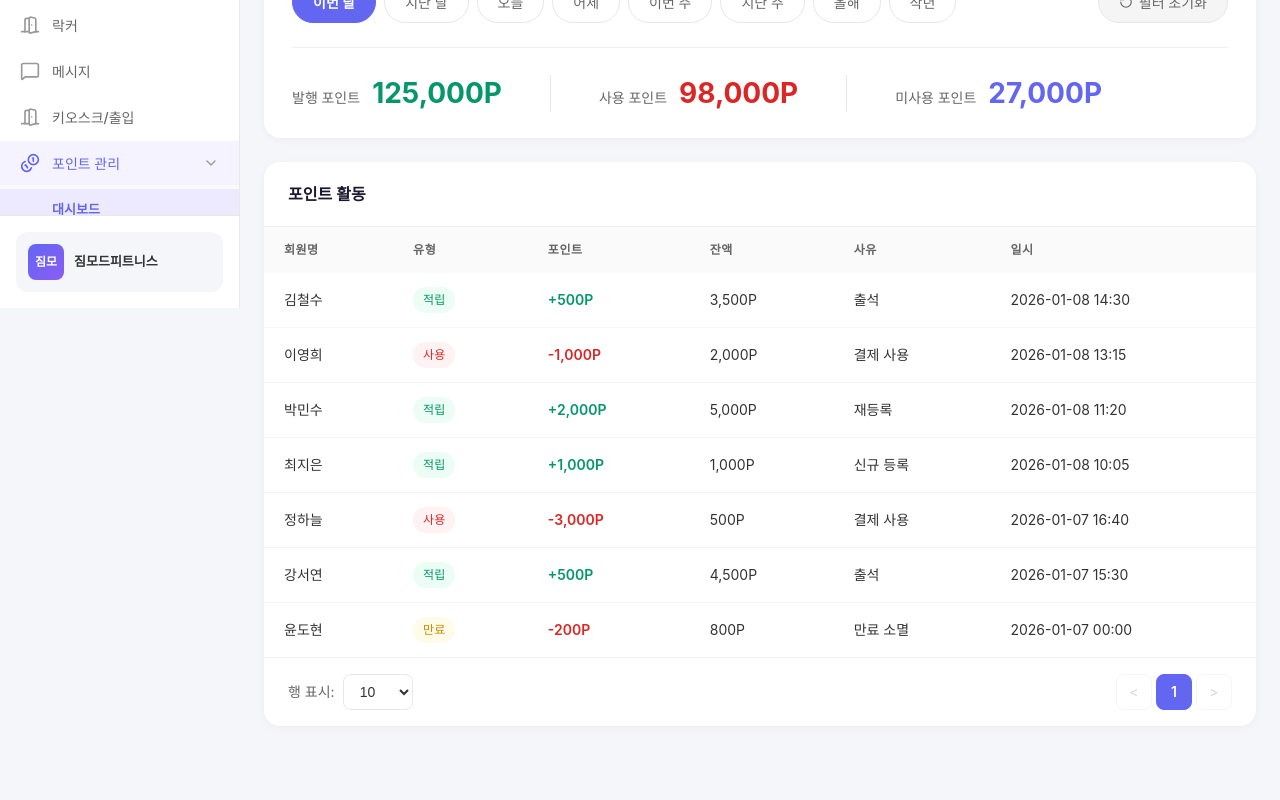
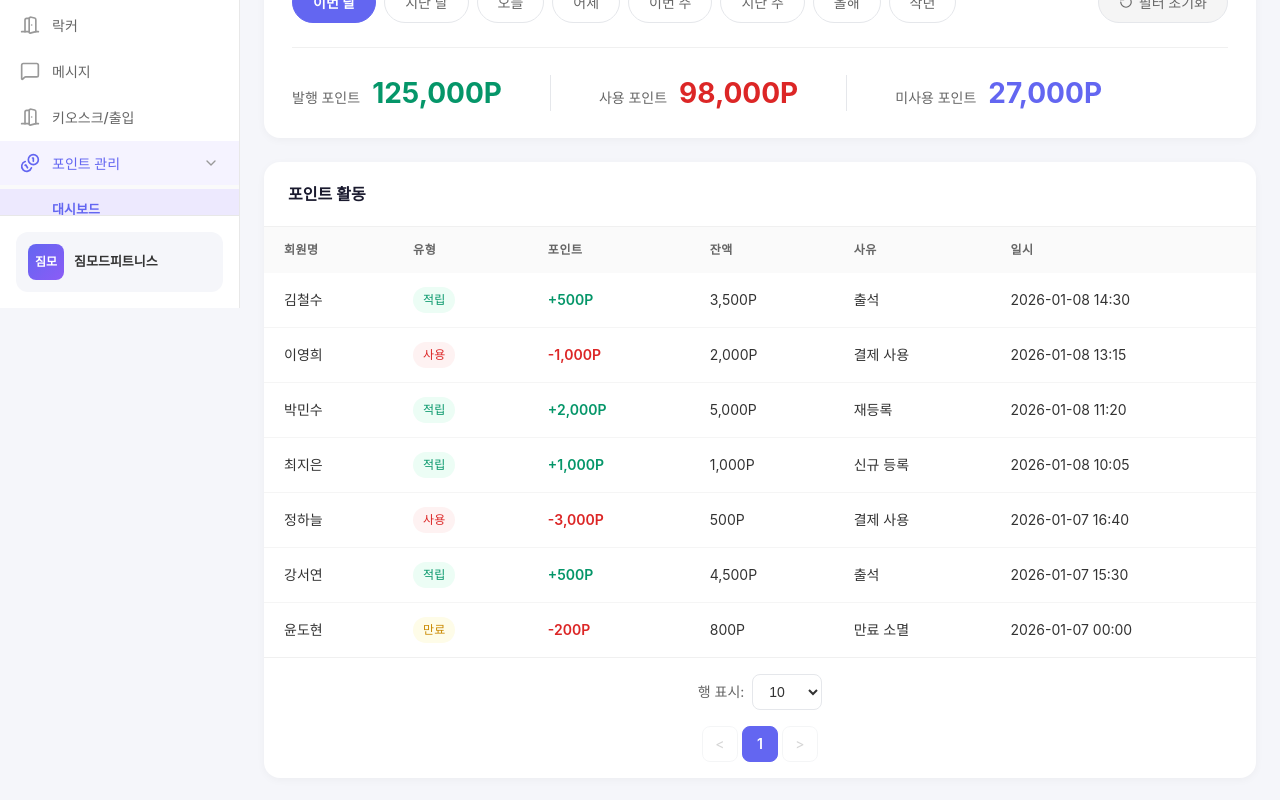
Before and after one commit to Lee-jm-code/dagym_point, a React (Vite) app: page /point/dashboard in a window 1280 px wide. Shown: the part 492-1292 px from the top of the page. Before the commit the page ends 1242 px from the top, so only its background shows below. Built offline with nearby package versions, Linux system fonts and the light colour scheme; a web font is replaced by a local one.

Commit message:
fix: 페이지 이동 버튼을 중앙 정렬로 변경

```diff
--- a/src/pages/point/PointDashboard.css
+++ b/src/pages/point/PointDashboard.css
@@ -386,10 +386,18 @@
 /* 페이지네이션 */
 .pagination-wrapper {
   display: flex;
+  flex-direction: column;
   align-items: center;
-  justify-content: space-between;
+  gap: 16px;
   padding: 16px 24px;
   border-top: 1px solid #f0f0f0;
+}
+
+.pagination-top {
+  display: flex;
+  align-items: center;
+  justify-content: center;
+  width: 100%;
 }
 
 .rows-per-page {
@@ -418,7 +426,7 @@
   border-color: #6366f1;
 }
 
-.pagination {
+.pagination-center {
   display: flex;
   align-items: center;
   gap: 4px;
--- a/src/pages/point/PointDashboard.tsx
+++ b/src/pages/point/PointDashboard.tsx
@@ -356,7 +356,7 @@ const PointDashboard = () => {
             </select>
           </div>
 
-          <div className="pagination">
+          <div className="pagination-center">
             <button
               className="page-btn nav"
               onClick={() => handlePageChange(currentPage - 1)}
```
